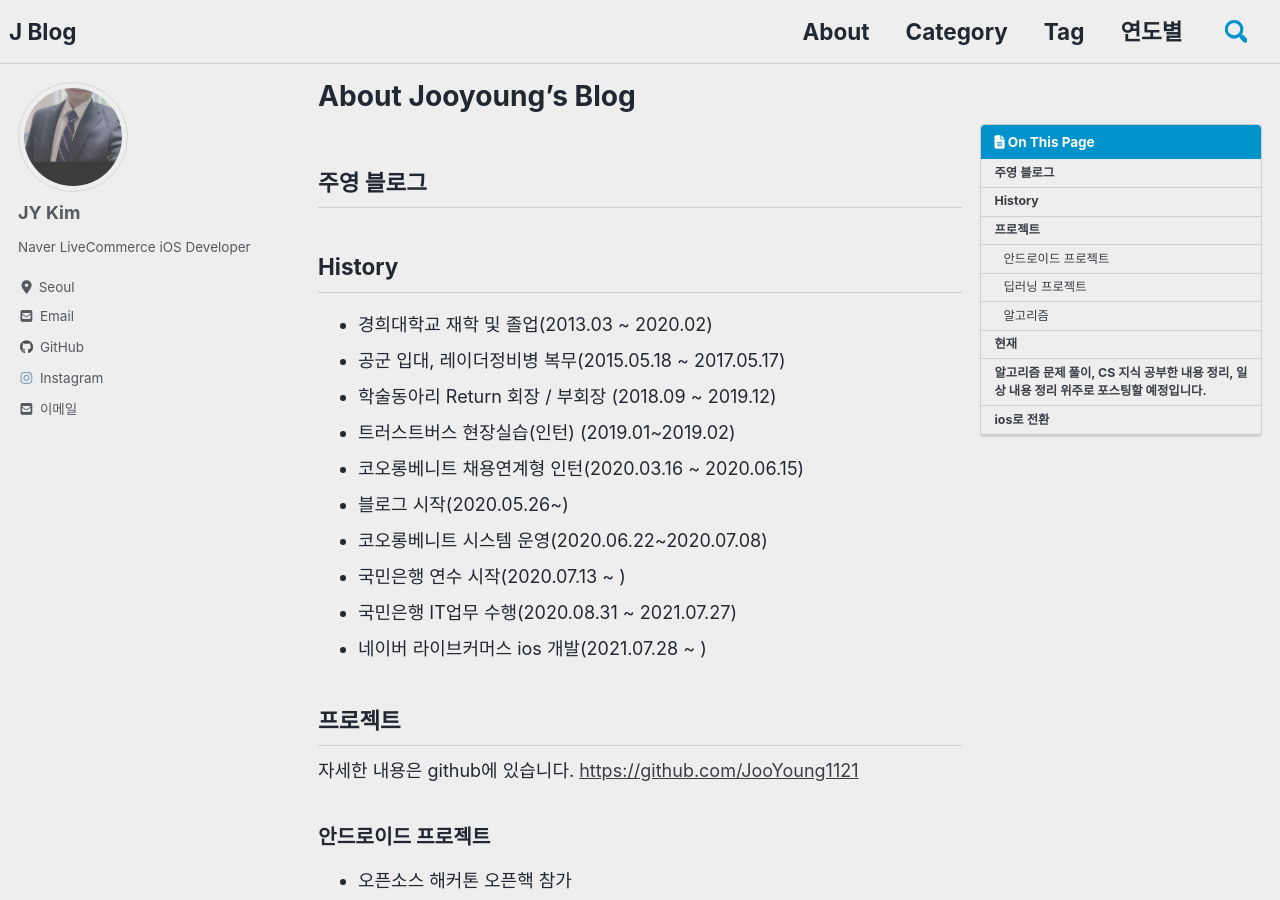
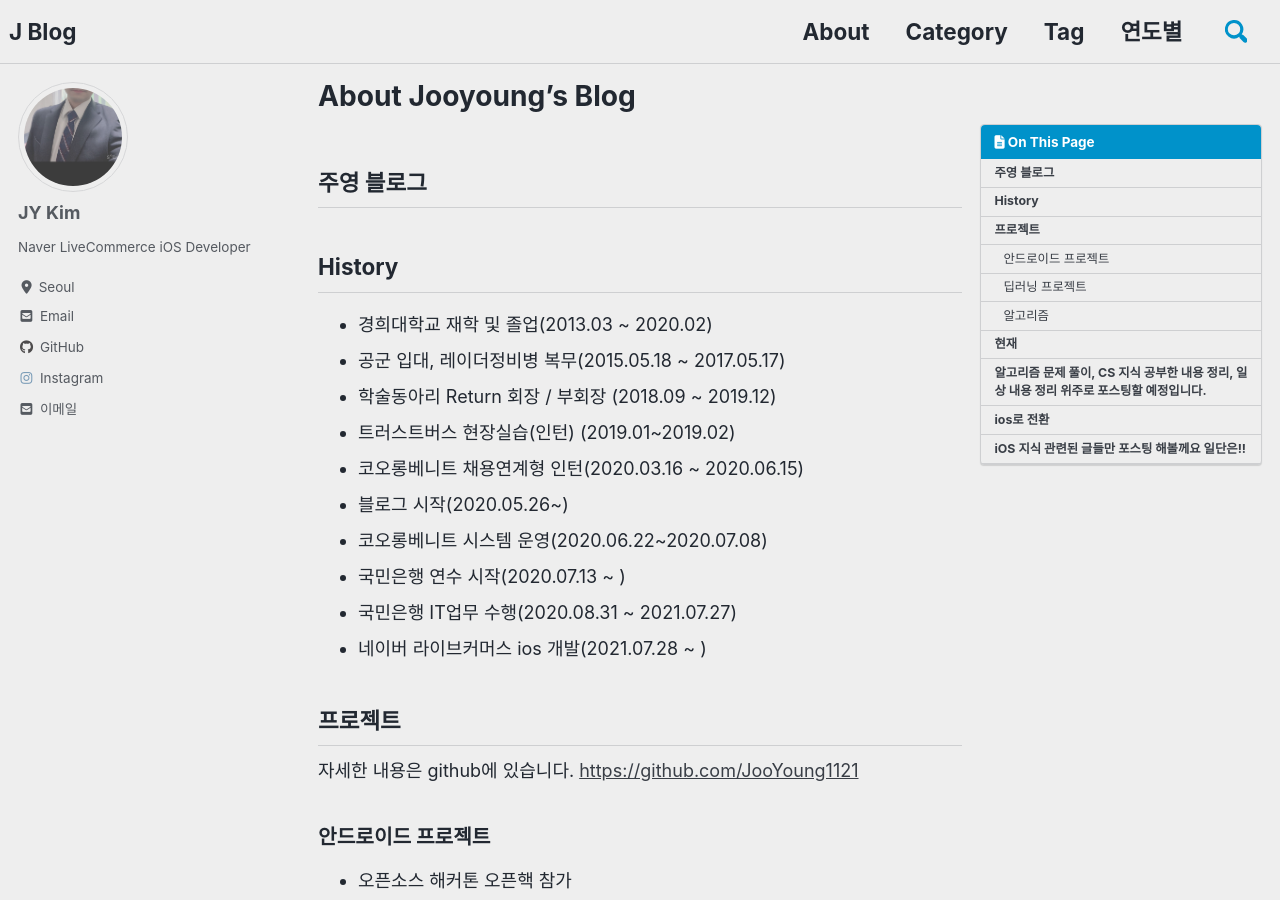
Before and after one commit to JooYoung1121/JooYoung1121.github.io, a Jekyll site: the page built from _pages/about.md, in a window 1280 px wide and 900 px high. Built offline with Jekyll 4.4.1, drawn with Linux system fonts in a browser that asks for light colours; cached includes are drawn as plain includes; nearby versions of some CDN libraries; some of the changed text lies outside the part shown.

Commit message:
Update about.md

```diff
--- a/_pages/about.md
+++ b/_pages/about.md
@@ -53,3 +53,5 @@ toc: true
 ## 알고리즘 문제 풀이, CS 지식 공부한 내용 정리, 일상 내용 정리 위주로 포스팅할 예정입니다.
 
 ## ios로 전환
+
+## iOS 지식 관련된 글들만 포스팅 해볼께요 일단은!!
```
